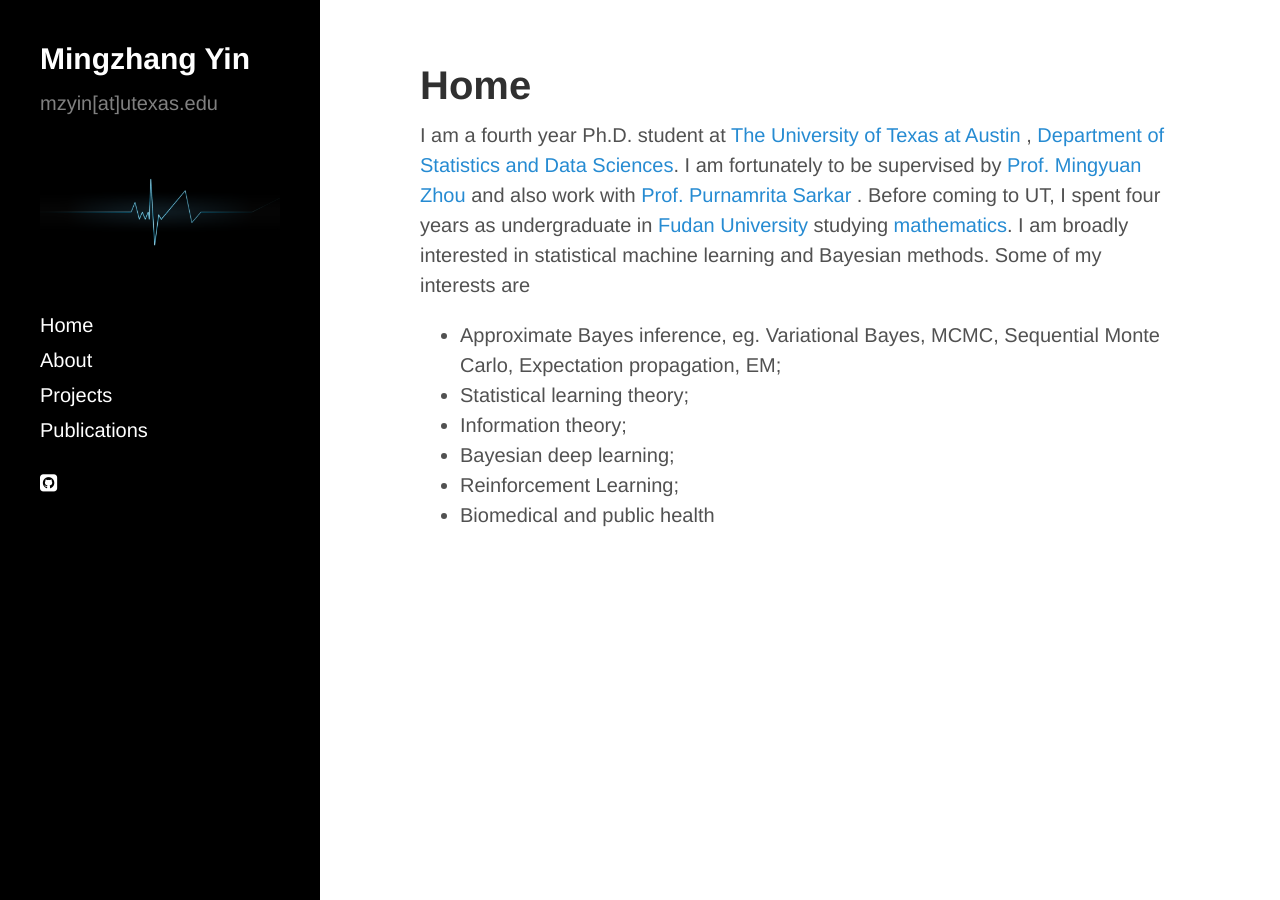
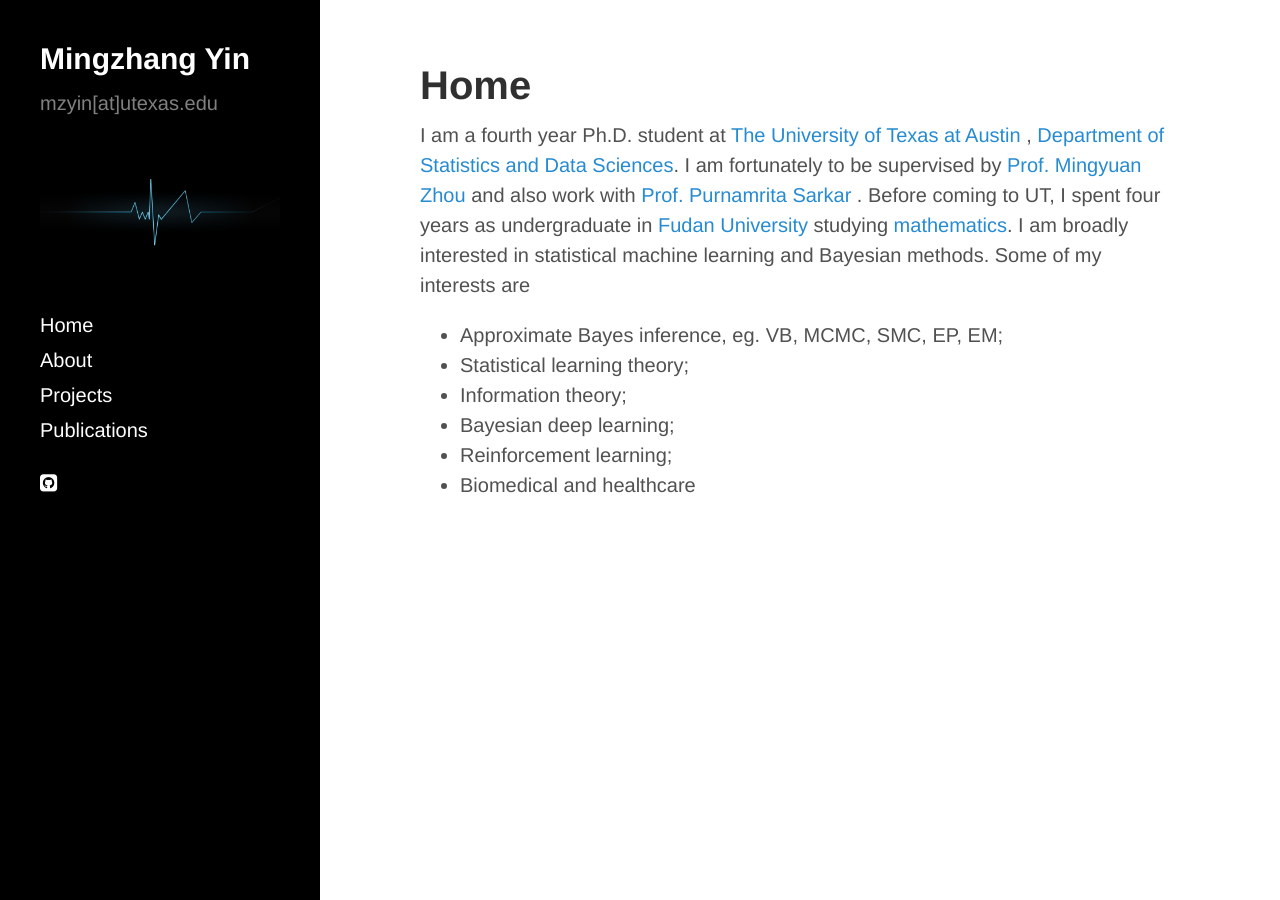
Before and after one commit to mingzhang-yin/mingzhang-yin.github.io, a Jekyll site: the page built from index.md, in a window 1280 px wide. Built offline with Jekyll 4.4.1, drawn with Linux system fonts in a browser that asks for light colours; nearby versions of some CDN libraries.

Commit message:
Update index.md

```diff
--- a/index.md
+++ b/index.md
@@ -16,10 +16,10 @@ title: Home
   I am broadly interested in statistical machine learning and Bayesian methods. Some of my interests are
   <p>
   <ul>
-  <li> Approximate Bayes inference, eg. Variational Bayes, MCMC, Sequential Monte Carlo, Expectation propagation, EM; </li>
+  <li> Approximate Bayes inference, eg. VB, MCMC, SMC, EP, EM; </li>
   <li> Statistical learning theory; </li>
   <li> Information theory; </li>
   <li> Bayesian deep learning; </li>
-  <li> Reinforcement Learning; </li>
-   <li> Biomedical and public health </li>
+  <li> Reinforcement learning; </li>
+   <li> Biomedical and healthcare </li>
   </ul>
```
